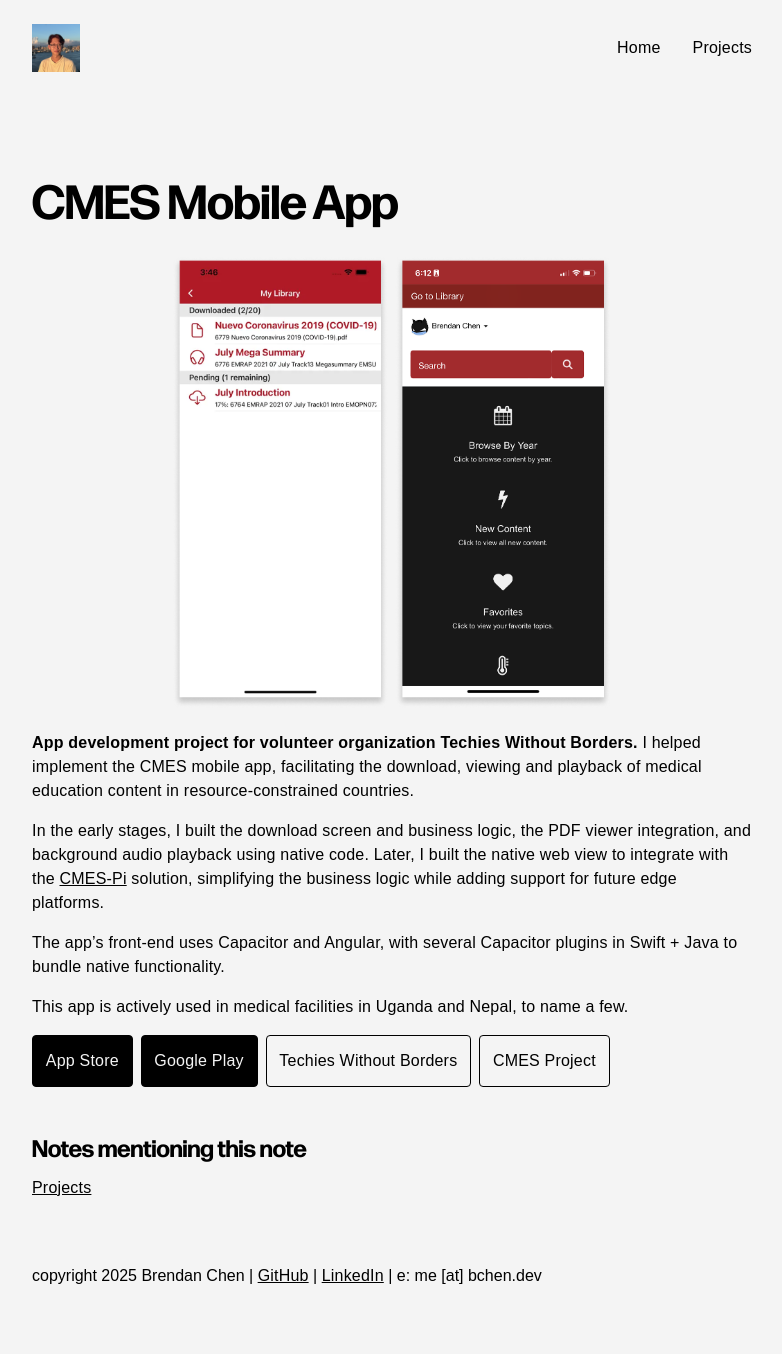
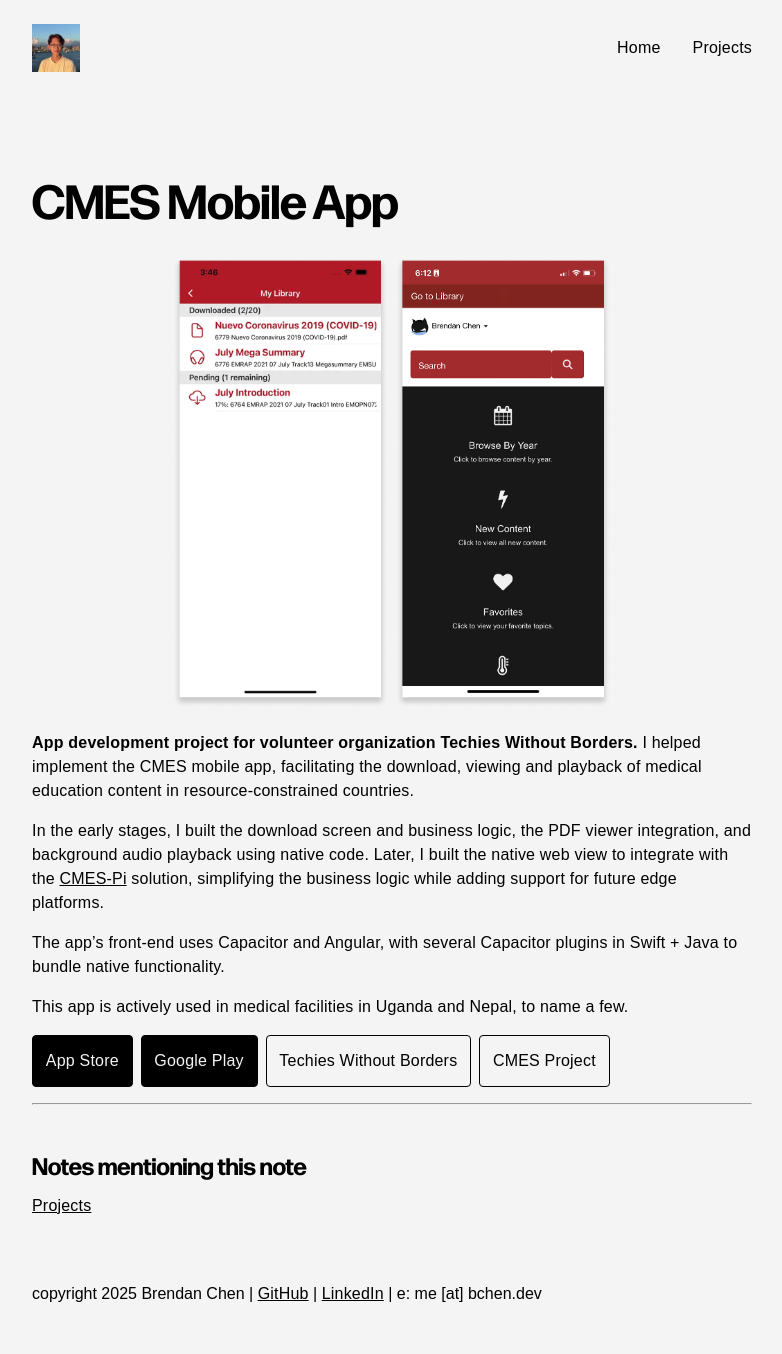
Before and after one commit to brendan-ch/brendan-ch.github.io, a Jekyll site: the page built from _notes/cmes-mobile.md, in a window 1280 px wide. Shown: the whole page, without its empty margins (248-1030 px from the left). Built offline with Jekyll 4.4.1, drawn with Linux system fonts in a browser that asks for light colours; some web fonts are replaced.

Commit message:
Properly style the backlinks

```diff
--- a/_layouts/note.html
+++ b/_layouts/note.html
@@ -6,12 +6,14 @@ layout: default
 
 {{ content }}
 
-<div>
+<hr class="backlink-divider">
+
+<div class="backlink-box">
     {% if page.backlinks.size > 0 %}
     <h3>Notes mentioning this note</h3>
     <div>
         {% for backlink in page.backlinks %}
-        <div class="backlink-box">
+        <div class="backlinks">
             <a class="internal-link" href="{{ site.baseurl }}{{ backlink.url }}{%- if site.use_html_extension -%}.html{%- endif -%}">{{ backlink.title }}</a><br>
         </div>
         {% endfor %}
--- a/assets/css/colors.css
+++ b/assets/css/colors.css
@@ -1,11 +1,13 @@
 :root {
-    --color-background: #f4f4f4;
-    --color-primary: #000000;
+    --color-background-1: #f4f4f4;
+    --color-background-2: #e4e4e4;
+    --color-primary-1: #000000;
 }
 
 @media (prefers-color-scheme: dark) {
     :root {
-        --color-background: #111111;
-        --color-primary: #eeeeee;
+        --color-background-1: #111111;
+        --color-background-2: #222222;
+        --color-primary-1: #eeeeee;
     }
 }
--- a/assets/css/content.css
+++ b/assets/css/content.css
@@ -8,21 +8,21 @@
 }
 
 .primary-action {
-    background: var(--color-primary);
+    background: var(--color-primary-1);
     padding: 0.8em;
-    color: var(--color-background);
+    color: var(--color-background-1);
     text-decoration-line: unset;
     border-radius: 4px;
     border-style: solid;
     border-width: 1px;
-    border-color: var(--color-primary);
+    border-color: var(--color-primary-1);
     box-sizing: border-box;
 }
 
 .secondary-action {
     border-width: 1px;
     border-style: solid;
-    border-color: var(--color-primary);
+    border-color: var(--color-primary-1);
     padding: 0.8em;
     text-decoration-line: unset;
     border-radius: 4px;
--- a/assets/css/global.css
+++ b/assets/css/global.css
@@ -2,14 +2,15 @@
 @import url('navigation.css');
 @import url('colors.css');
 @import url('content.css');
+@import url('note.css');
 
 html {
-    background-color: var(--color-background);
+    background-color: var(--color-background-1);
 }
 
 body {
     font-family: 'FormaDJRText', sans-serif;
-    color: var(--color-primary);
+    color: var(--color-primary-1);
 
     display: flex;
     flex-direction: column;
--- a/assets/css/navigation.css
+++ b/assets/css/navigation.css
@@ -14,7 +14,7 @@
     display: flex;
     align-items: center;
     text-decoration: none;
-    color: var(--color-primary);
+    color: var(--color-primary-1);
 }
 
 .nav-logo-icon {
@@ -36,7 +36,7 @@
 
 .nav-link {
     text-decoration: none;
-    color: var(--color-primary);
+    color: var(--color-primary-1);
 }
 
 .nav-link:hover {
@@ -56,14 +56,14 @@
     height: 64px;
     justify-content: center;
     align-items: center;
-    background-color: var(--color-primary);
+    background-color: var(--color-primary-1);
     gap: 4px;
 }
 
 .hamburger-line {
     width: 20px;
     height: 2px;
-    background-color: var(--color-background);
+    background-color: var(--color-background-1);
 }
 
 .menu-overlay {
@@ -90,7 +90,7 @@
         left: -100%;
         top: 80px;
         flex-direction: column;
-        background-color: var(--color-background);
+        background-color: var(--color-background-1);
         width: 100%;
         z-index: 1000;
         gap: 0;
@@ -147,8 +147,8 @@
     justify-content: space-between;
 
     height: 64px;
-    border-top: 1px solid var(--color-primary);
-    border-bottom: 1px solid var(--color-primary);
+    border-top: 1px solid var(--color-primary-1);
+    border-bottom: 1px solid var(--color-primary-1);
 
     padding-top: 16px;
     padding-bottom: 16px;
--- /dev/null
+++ b/assets/css/note.css
@@ -0,0 +1,10 @@
+.backlink-divider {
+    color: var(--color-background-2);
+}
+
+.backlink-box {
+}
+
+.backlinks {
+
+}
```
